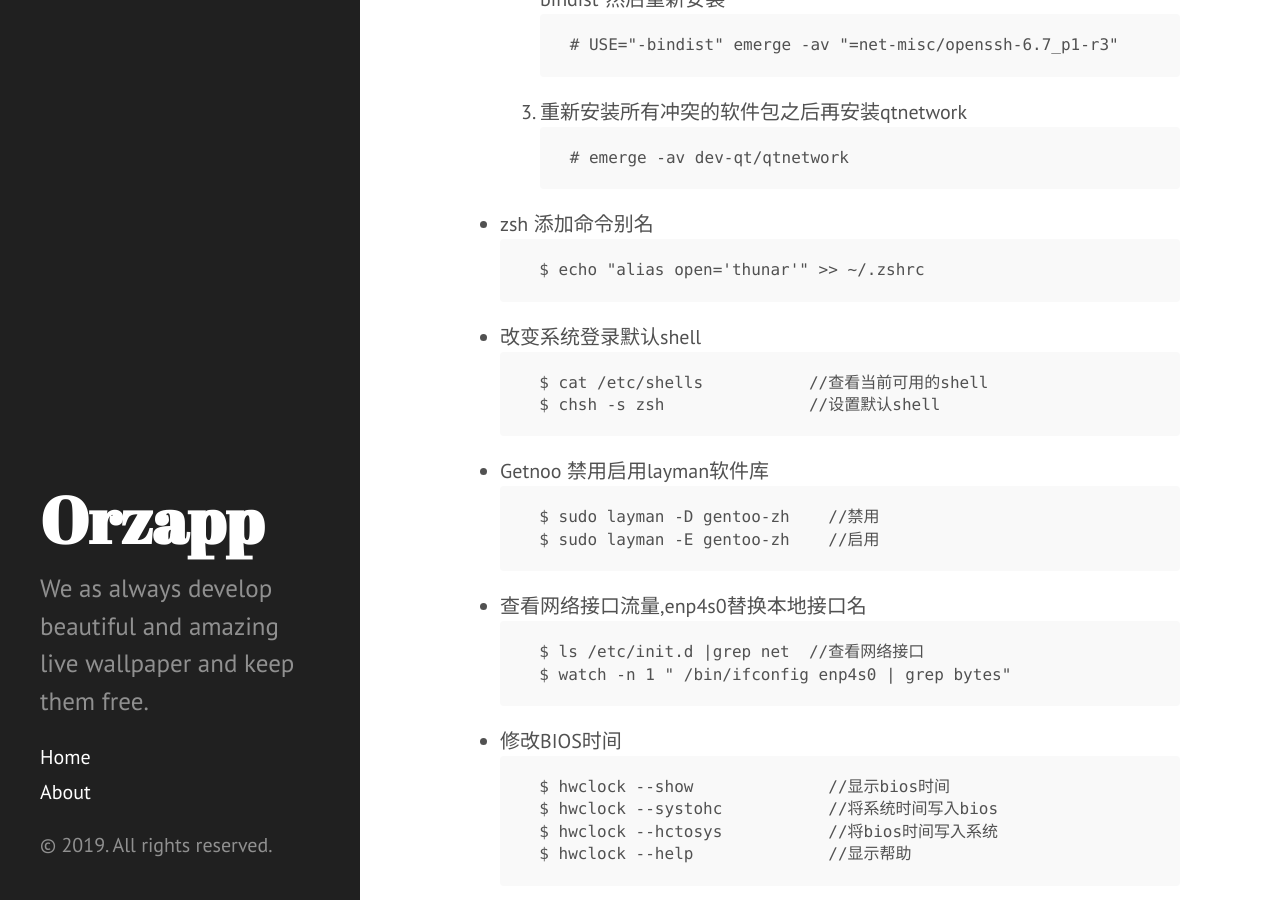
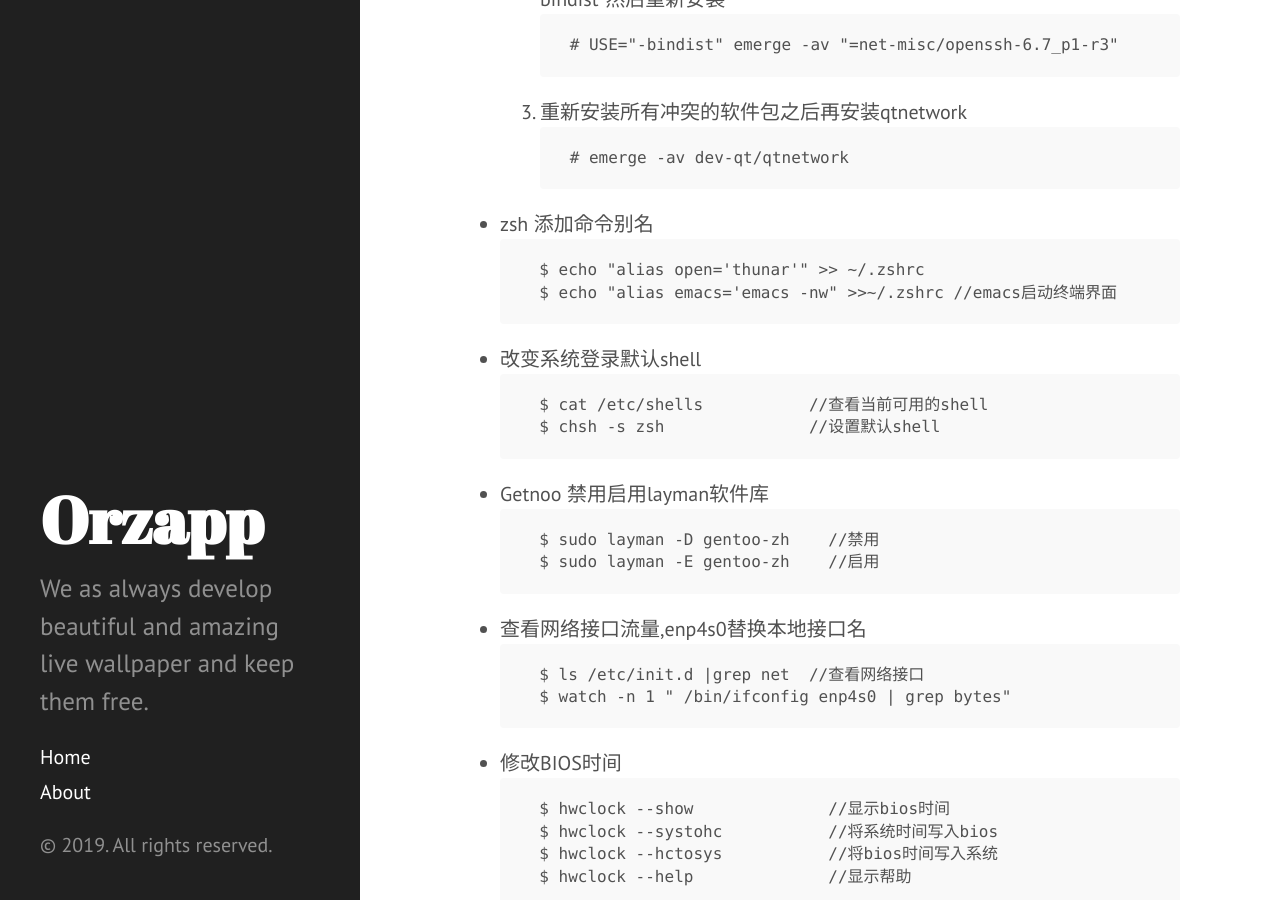
Before and after one commit to Amzaing/Amzaing.github.io, a Jekyll site: the page built from _posts/blog/2019-08-20-tips.md, in a window 1280 px wide and 900 px high, scrolled down 2534 px. Built offline with Jekyll 4.4.1, drawn with Linux system fonts in a browser that asks for light colours.

Commit message:
update tips

````diff
--- a/_posts/blog/2019-08-20-tips.md
+++ b/_posts/blog/2019-08-20-tips.md
@@ -101,6 +101,7 @@ tags: Linux,Mac,Windows
 - zsh 添加命令别名
     ```
     $ echo "alias open='thunar'" >> ~/.zshrc
+    $ echo "alias emacs='emacs -nw" >>~/.zshrc //emacs启动终端界面
     ```
 - 改变系统登录默认shell
     ```
````
